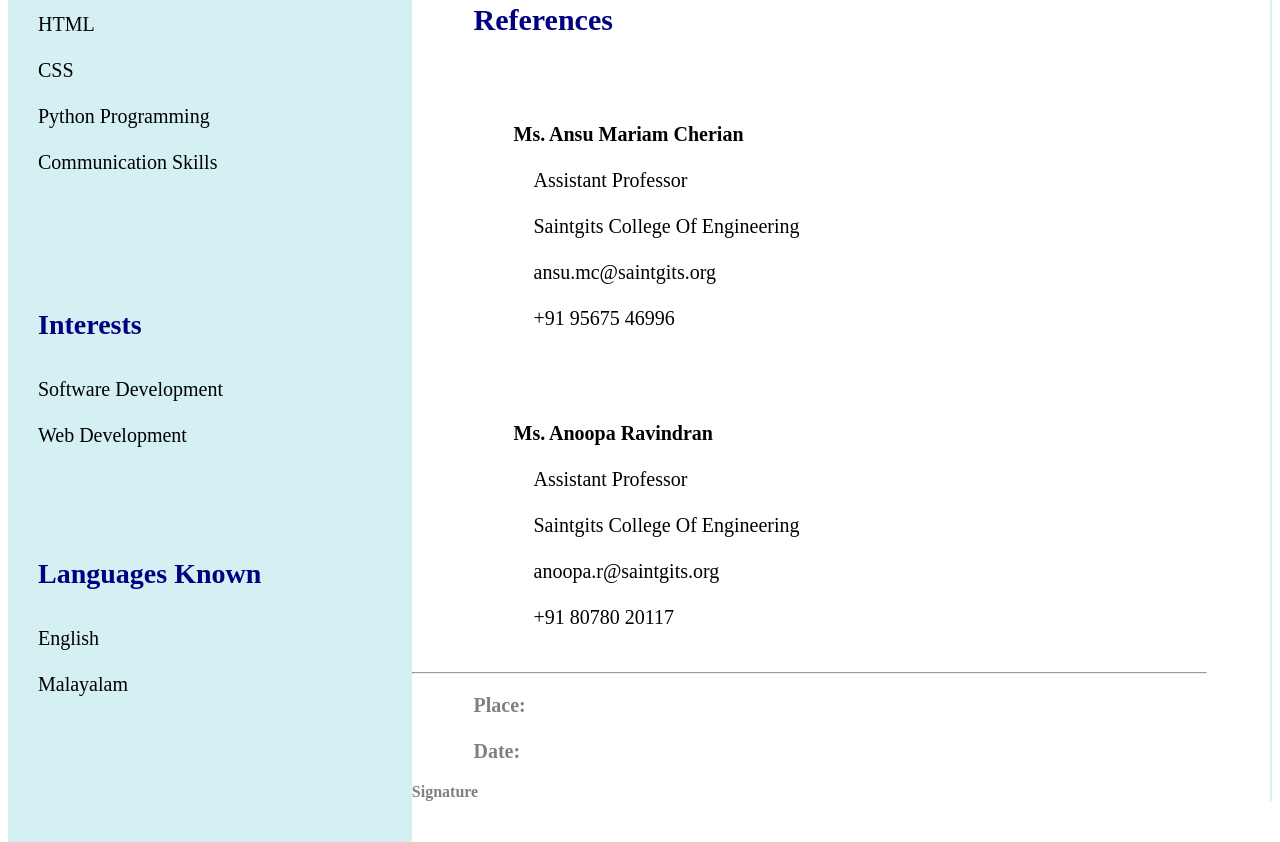
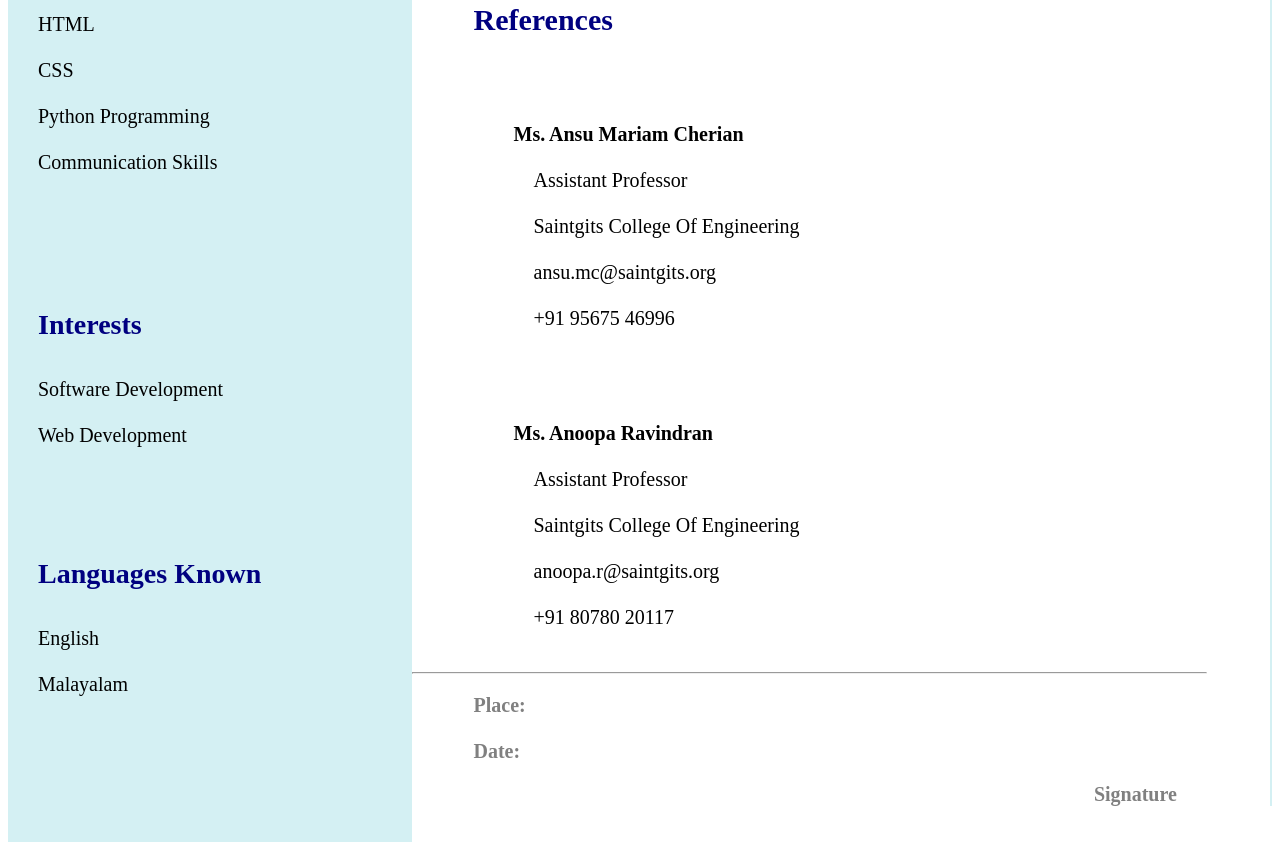
Before and after one commit to Saintgits-MCA/Resume, a plain HTML site: page index.html in a window 1280 px wide. Shown: the part 1188-2030 px from the top of the page. Drawn offline with Linux system fonts and the light colour scheme.

Commit message:
Update index.html

```diff
--- a/index.html
+++ b/index.html
@@ -150,7 +150,7 @@
                  &emsp;+91 80780 20117 <br><br>
                 </ul><hr>
         <p style="text-align:left;color:grey;"><b>Place:<br><br>Date:</b></p>
-        <b style="text-align:right;color:grey;">Signature</b>
+        <p style="text-align:right;color:grey;font-weight:bolder;">Signature</p>
     </div>
 
 </body>
```
